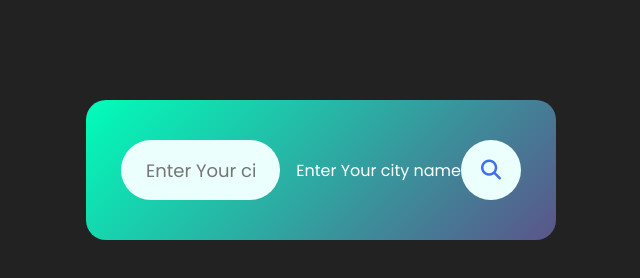
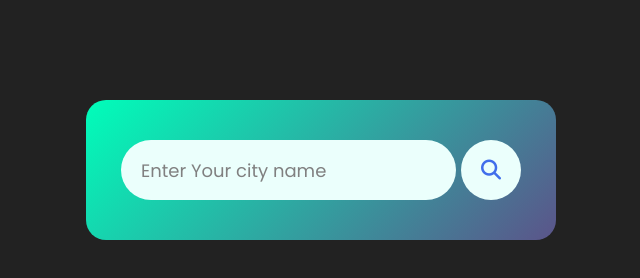
Before and after one commit to abrartariqulislam/weatherApp, a plain HTML site: page index.html in a window 1280 px wide. Shown: the whole page, without its empty margins (319-959 px from the left). Drawn offline with Linux system fonts and the light colour scheme.

Commit message:
custom placeholder

```diff
--- a/index.html
+++ b/index.html
@@ -12,8 +12,10 @@
     <main>
         <div class="card">
             <div class="search">
-                <input type="text" placeholder="Enter Your city name" spellcheck="false">
-                <div class="palaceholder_overlay"><span>Enter Your </span>city name</div>
+                <div class="search_input">
+                    <input type="text" placeholder="" spellcheck="false">
+                    <div class="palaceholder_overlay"><span class="full_palaceholder">Enter Your city name</span> <span class="half_palaceholder">City name</span></div>
+                </div>
                 <button class="searchBtn"><i class="fa-solid fa-magnifying-glass"></i></button>
             </div>
             <div class="incorrectCity">
--- a/style.css
+++ b/style.css
@@ -27,6 +27,7 @@ body{
     display: flex;
     align-items: center;
     justify-content: space-between;
+    gap: 5px;
 }
 
 .search input{
@@ -41,14 +42,29 @@ body{
     margin-right: 16px;
     font-size: 18px;
     width: 100%;
+}
+.search .search_input{
+    position: relative;
+}
+.palaceholder_overlay{
+    position: absolute;
+    top: 0;
+    left: 0;
+    color: gray;
+    font-size: 18px;
+    width: 100%;
+    height: 80%;
+    text-align: left;
     -webkit-box-orient: vertical;
     -webkit-line-clamp: 1;
     display: -webkit-box;
     overflow: hidden;
-
+    pointer-events: none;
+    padding: 17px 15px 15px 20px;
+    box-sizing: border-box;
 }
-.palaceholder_overlay{
-
+.half_palaceholder{
+    display: none;
 }
 .search button{
     border: 0;
@@ -57,7 +73,7 @@ body{
     color: #416eeb;
     border-radius: 50%;
     height: 60px;
-    width: 60px;
+    min-width: 60px;
     font-size: 20px;
     font-weight: bolder;
 }
@@ -112,6 +128,11 @@ body{
     margin-top: -6px;
 }
 
-@media (max-width:370px) {
-
+@media (max-width:345px) {
+    .full_palaceholder{
+        display: none;
+    }
+    .half_palaceholder{
+        display: block;
+    }
 }
```
